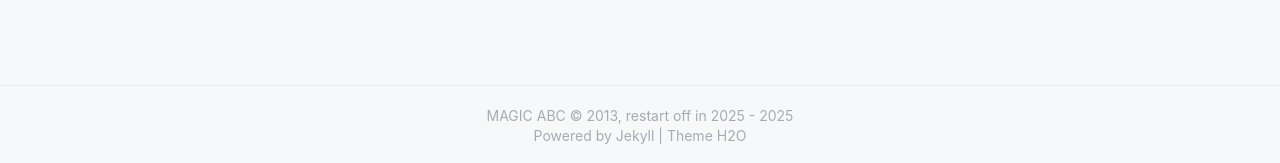
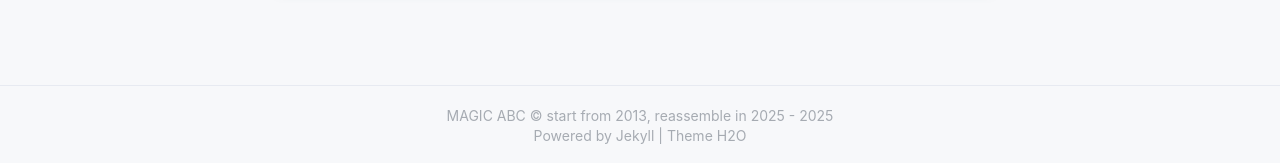
Before and after one commit to hwh008/hwh008.github.io, a Jekyll site: the page built from _posts/idea/2024-12-17-big-ban-links.md, in a window 1280 px wide and 900 px high, scrolled down 1292 px. Shown: the part 734-897 px from the top of the window. Built offline with Jekyll 4.4.1, drawn with Linux system fonts in a browser that asks for light colours; nearby versions of some CDN libraries; comment, search, counter and statistics services are not loaded; a style sheet for code colours, icons or effects is not loaded.

Commit message:
update present

```diff
--- a/_config.yml
+++ b/_config.yml
@@ -23,7 +23,7 @@ nav:
 
 # Footer
 footer:
-  since: 2013, restart off in 2025
+  since: start from 2013, reassemble in 2025
 
 # Author 配置博主信息
 author: 'Huang'
--- a/_layouts/post.html
+++ b/_layouts/post.html
@@ -103,7 +103,9 @@
         <div id="disqus_thread"></div>
     </section>
     {% endif %}
-    <div id="gitalk-container"></div>
+    <section class="post-footer-item comment"></section>
+      <div id="gitalk-container"></div>
+    </section>
   </section>
 
   {% include footer.html %}
```
